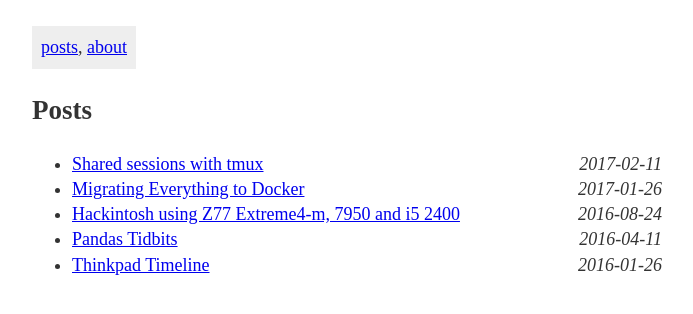
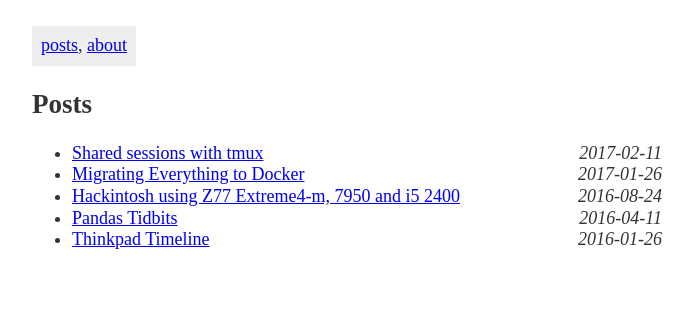
Before and after one commit to Battleroid/site, a Jekyll site: the page built from index.md, in a window 1280 px wide. Shown: the top 314 px of the page, without its empty margins (293-986 px from the left). Built offline with Jekyll 4.4.1, drawn with Linux system fonts in a browser that asks for light colours.

Commit message:
Minor css fixes

```diff
--- a/css/main.css
+++ b/css/main.css
@@ -2,13 +2,13 @@ body {
     color: #333;
     font-size: 18px;
     font-family: serif;
+    line-height: 1.2;
 }
 
 main {
     max-width: 35em;
     padding: 1em 5vw 1em;
     margin: 0 auto;
-    line-height: 1.4;
 }
 
 nav {
@@ -87,7 +87,6 @@ blockquote {
 }
 
 .caption {
-    font-size: 18px;
     text-align: center;
     font-style: italic;
     width: 80%;
@@ -97,3 +96,13 @@ blockquote {
 div.footnotes li:target {
     background: lemonchiffon;
 }
+
+sup, sub {
+  vertical-align: baseline;
+  position: relative;
+  top: -0.4em;
+}
+
+sub {
+  top: 0.4em;
+}
```
